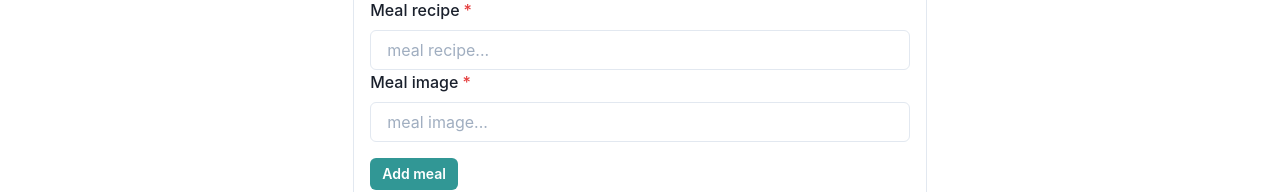
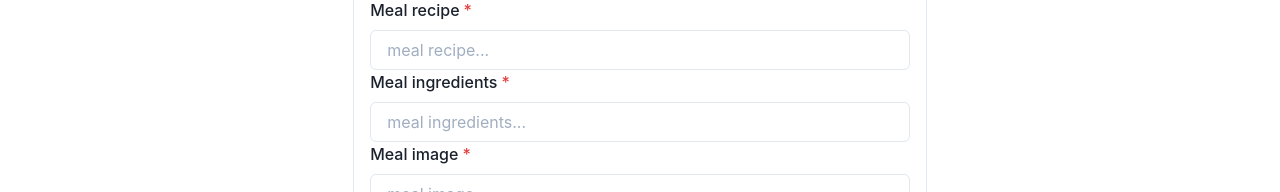
Before and after one commit to luke-dowling/Food-Rating-App, a React (Create React App) app in the folder food-rating-app/: page /User/1 in a window 1280 px wide. Shown: the part 206-398 px from the top of the page. Built offline with nearby package versions, Linux system fonts and the light colour scheme; no server answers.

Commit message:
Fixed form. Added fields

```diff
--- a/food-rating-app/src/components/AddMealForm.jsx
+++ b/food-rating-app/src/components/AddMealForm.jsx
@@ -15,6 +15,7 @@ export default function AddMealForm() {
     description: "",
     recipe: "",
     image: "",
+    ingredients: "",
   });
 
   const { addMeal } = useMeals();
@@ -22,7 +23,7 @@ export default function AddMealForm() {
   const submit = (e) => {
     e.preventDefault();
     addMeal(mealProps.value);
-    console.log(mealProps.value.image);
+
     resetMealProps();
   };
 
@@ -59,6 +60,16 @@ export default function AddMealForm() {
               placeholder="meal recipe..."
             />
           </FormControl>
+          <FormControl isRequired id="ingredients">
+            <FormLabel htmlFor="ingredients">Meal ingredients</FormLabel>{" "}
+            <Input
+              errorBorderColor="red.300"
+              value={mealProps.value.ingredients}
+              onChange={mealProps.onChange}
+              name="ingredients"
+              placeholder="meal ingredients..."
+            />
+          </FormControl>
           <FormControl isRequired id="image">
             <FormLabel>Meal image</FormLabel>{" "}
             <Input
--- a/food-rating-app/src/components/Meal.jsx
+++ b/food-rating-app/src/components/Meal.jsx
@@ -99,7 +99,8 @@ const Meal = ({
         </Box>
 
         <Box d="flex" alignItems="baseline">
-          {tags.map((tag, i) => {
+          {tags &&
+            tags.map((tag, i) => {
               let color;
               tag === "Vegan" && (color = "teal");
               tag === "GlutenFree" && (color = "blue");
--- a/food-rating-app/src/food-hook.js
+++ b/food-rating-app/src/food-hook.js
@@ -8,10 +8,20 @@ export const useMeals = () => useContext(FoodContext);
 export default function FoodProvider({ children }) {
   const [meals, setMeals] = useState(FOODDATA);
 
-  const addMeal = ({ title, recipe, description, image }) => {
+  const addMeal = ({ title, recipe, description, image, ingredients }) => {
+    let ingredientsArray = ingredients.split(",");
+    let recipeArray = recipe.split(",");
     const newMeals = [
       ...meals,
-      { id: v4(), rating: 0, title, recipe, description, image },
+      {
+        id: v4(),
+        rating: 0,
+        title,
+        recipe: recipeArray,
+        description,
+        image,
+        ingredients: ingredientsArray,
+      },
     ];
     setMeals(newMeals);
   };
```
Also changed, not shown: 1 other file (tests, documents, lock files or other folders). Lines whose indentation alone changed are shown as unchanged.
